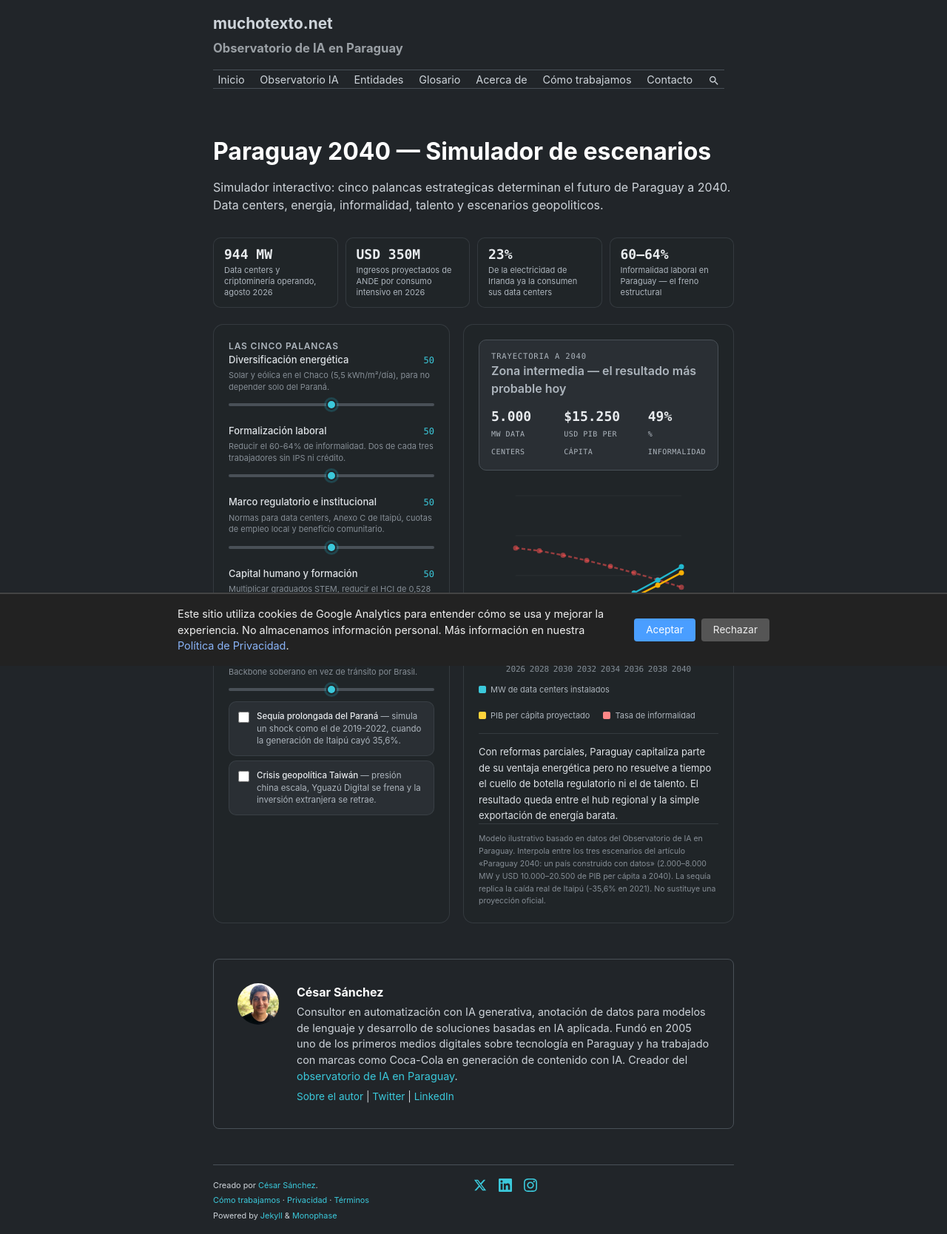
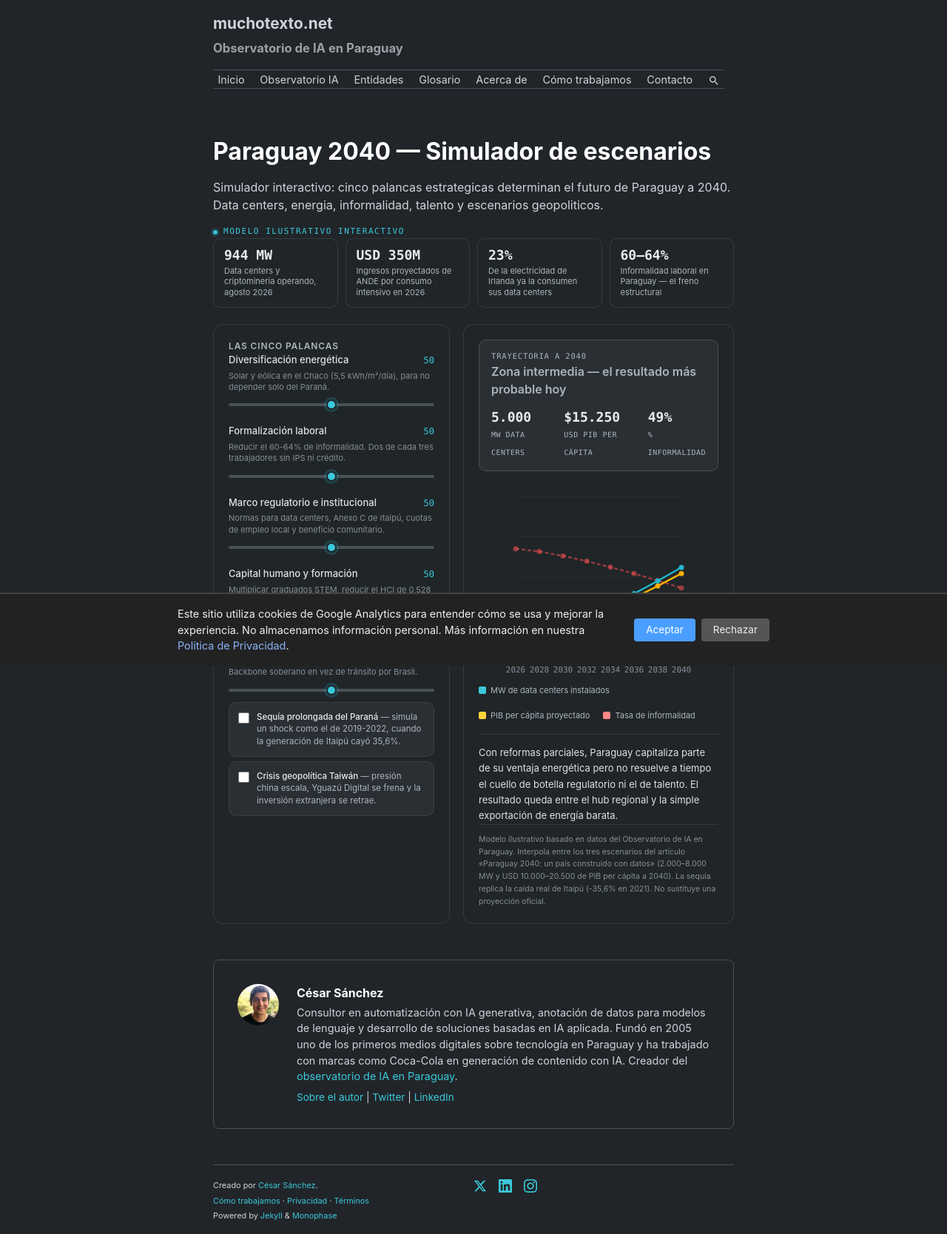
Before and after one commit to miravosqueinteresante/muchotexto.net, a Jekyll site: the page built from simulador-2040.markdown, in a window 1280 px wide. Shown: the whole page at 74% size. Built offline with Jekyll 4.4.1, drawn with Linux system fonts in a browser that asks for light colours; some of the changed lines change nothing that is shown.

Commit message:
fix: restaurar eyebrow verde sin repetir el titulo

```diff
--- a/_includes/simulador-2040.html
+++ b/_includes/simulador-2040.html
@@ -1,4 +1,6 @@
 <div class="sim-2040">
+
+  <p class="sim-eyebrow"><span class="sim-dot"></span>Modelo ilustrativo interactivo</p>
 
   <div class="sim-chips">
     <div class="sim-chip">
--- a/simulador-2040.markdown
+++ b/simulador-2040.markdown
@@ -39,12 +39,37 @@ last_modified_at: 2026-08-07
   margin: 0;
 }
 
+.sim-eyebrow {
+  font-family: var(--code-font-family);
+  font-size: 11px;
+  letter-spacing: 0.14em;
+  text-transform: uppercase;
+  color: var(--oc-cyan-4);
+  display: flex;
+  align-items: center;
+  gap: 8px;
+  margin: 0 0 var(--spacer) 0;
+}
+
+.sim-dot {
+  width: 6px;
+  height: 6px;
+  border-radius: 50%;
+  background: var(--oc-cyan-4);
+  box-shadow: 0 0 0 3px rgba(34,184,207,0.18);
+  animation: sim-pulse 2.4s ease-in-out infinite;
+}
+
+@keyframes sim-pulse {
+  0%, 100% { opacity: 1; }
+  50% { opacity: 0.35; }
+}
+
 /* chips */
 .sim-chips {
   display: grid;
   grid-template-columns: repeat(4, 1fr);
   gap: 10px;
-  margin-top: var(--spacer-2);
   margin-bottom: 22px;
 }
 
```
